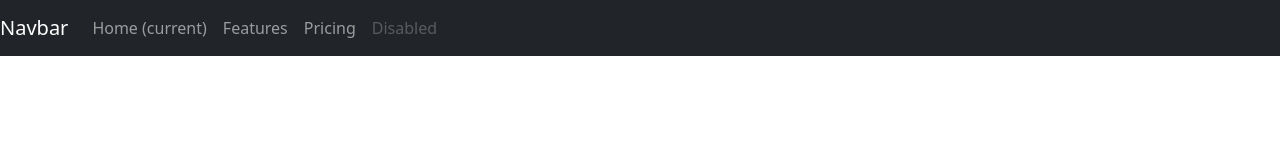
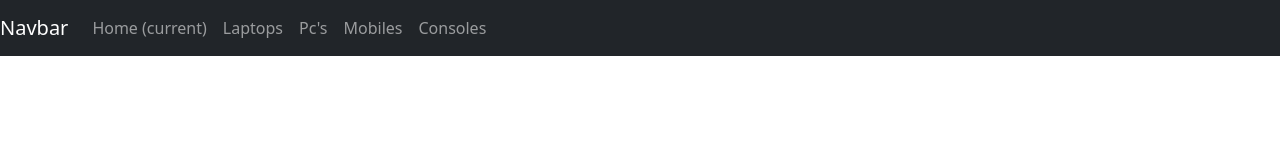
Before and after one commit to JasjeetChatha/E-store, a React (Create React App) app: page / in a window 1280 px wide. Shown: the top 160 px of the page. Built offline with nearby package versions, Linux system fonts and the light colour scheme.

Commit message:
Updated Navbar Link Names

```diff
--- a/src/Components/Navbar.js
+++ b/src/Components/Navbar.js
@@ -12,13 +12,16 @@ function Navbar() {
               <a class="nav-link" href="#">Home <span class="sr-only">(current)</span></a>
             </li>
             <li class="nav-item">
-              <a class="nav-link" href="#">Features</a>
+              <a class="nav-link" href="#">Laptops</a>
             </li>
             <li class="nav-item">
-              <a class="nav-link" href="#">Pricing</a>
+              <a class="nav-link" href="#">Pc's</a>
             </li>
             <li class="nav-item">
-              <a class="nav-link disabled" href="#">Disabled</a>
+              <a class="nav-link" href="#">Mobiles</a>
+            </li>
+            <li class="nav-item">
+              <a class="nav-link" href="#">Consoles</a>
             </li>
           </ul>
         </div>
```
